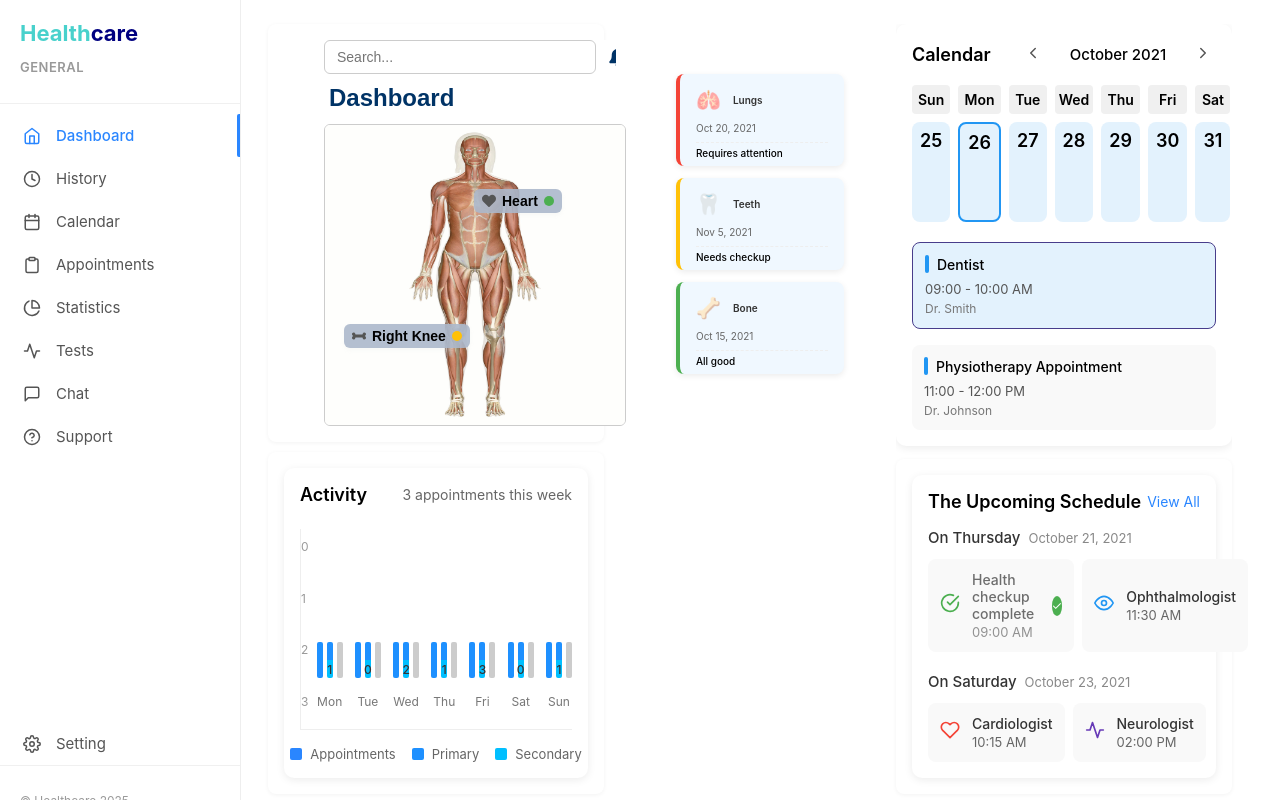
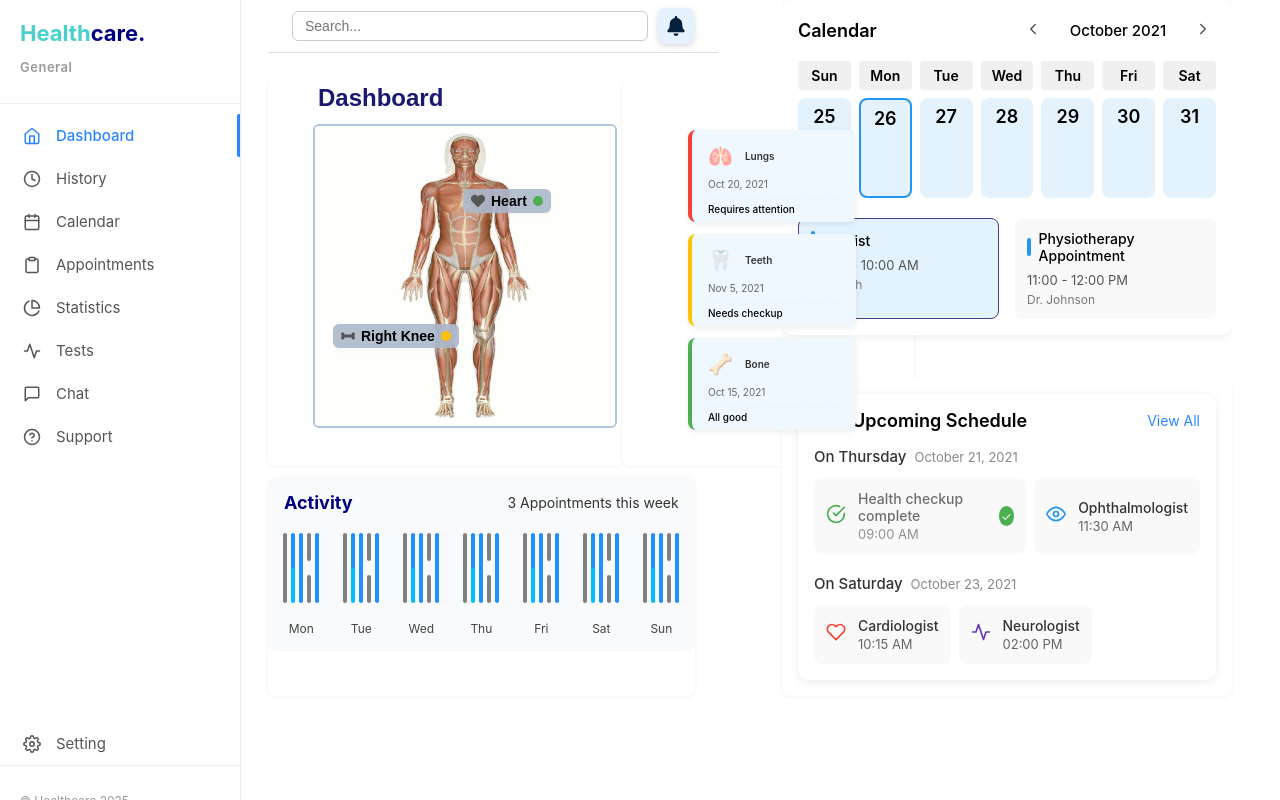
Before and after one commit to sriram507/Fitpeo, a React (Create React App) app in the folder healthcare-dashboard/: page / in a window 1280 px wide. Built offline with nearby package versions, Linux system fonts and the light colour scheme.

Commit message:
updating code

```diff
--- a/healthcare-dashboard/src/App.js
+++ /dev/null
@@ -1,57 +0,0 @@
-import React from "react";
-import Header from "./components/Header/Header";
-import Sidebar from "./components/Sidebar/Sidebar";
-import AnatomySection from "./components/AnatomySection/AnatomySection";
-import ActivityFeed from "./components/ActivityFeed/ActivityFeed";
-import HealthStatusCards from "./components/HealthStatusCards/HealthStatusCards";
-import CalendarView from "./components/CalendarView/CalendarView";
-import UpcomingSchedule from "./components/UpcomingSchedule/UpcomingSchedule";
-
-import styles from "./App.module.css";
-
-function App() {
-  return (
-    <div className={styles.app}>
-      {/* <Header /> */}
-
-      <div className={styles.mainLayout}>
-        {/* Sidebar */}
-        <div className={styles.sidebar}>
-          <Sidebar />
-        </div>
-
-        {/* Main Content */}
-        <div className={styles.contentArea}>
-          <div className={styles.middleRow}>
-            {/* Left Column: Anatomy & Activity Feed */}
-            <div className={styles.leftColumn}>
-              <div className={styles.anatomySection}>
-                <AnatomySection />
-              </div>
-              <div className={styles.activityFeed}>
-                <ActivityFeed />
-              </div>
-            </div>
-
-            {/* Middle Column: Health Status Cards */}
-            <div className={styles.healthCards}>
-              <HealthStatusCards />
-            </div>
-
-            {/* Right Column: Calendar & Upcoming Schedule */}
-            <div className={styles.rightColumn}>
-              <div className={styles.calendarView}>
-                <CalendarView />
-              </div>
-              <div className={styles.upcomingSchedule}>
-                <UpcomingSchedule />
-              </div>
-            </div>
-          </div>
-        </div>
-      </div>
-    </div>
-  );
-}
-
-export default App;
--- /dev/null
+++ b/healthcare-dashboard/src/App.jsx
@@ -0,0 +1,60 @@
+import React from "react";
+import Sidebar from "./components/Sidebar/Sidebar";
+import TopBar from "./components/TopBar/TopBar";
+import AnatomySection from "./components/AnatomySection/AnatomySection";
+import ActivityFeed from "./components/ActivityFeed/ActivityFeed";
+import HealthStatusCards from "./components/HealthStatusCards/HealthStatusCards";
+import CalendarView from "./components/CalendarView/CalendarView";
+import UpcomingSchedule from "./components/UpcomingSchedule/UpcomingSchedule";
+
+import styles from "./App.module.css";
+
+function App() {
+  return (
+    <div className={styles.app}>
+      <div className={styles.mainLayout}>
+        {/* Sidebar */}
+        <div className={styles.sidebar}>
+          <Sidebar />
+        </div>
+
+        {/* Content Area */}
+        <div className={styles.contentArea}>
+          <div className={styles.pageWrapper}>
+            <div className={styles.middleRow}>
+              {/* Left Column: TopBar + Anatomy + Health Cards + Activity Feed */}
+              <div className={styles.leftColumn}>
+                <TopBar />  {/* Moved here */}
+
+                <div className={styles.anatomyAndHealth}>
+                  <div className={styles.anatomySection}>
+                    <AnatomySection />
+                  </div>
+                  <div className={styles.healthCards}>
+                    <HealthStatusCards />
+                  </div>
+                </div>
+                <div className={styles.activityFeed}>
+                  <ActivityFeed />
+                </div>
+              </div>
+
+              {/* Right Column: Calendar & Upcoming Schedule */}
+              <div className={styles.rightColumn}>
+                <div className={styles.calendarView}>
+                  <CalendarView />
+                </div>
+                <div className={styles.upcomingSchedule}>
+                  <UpcomingSchedule />
+                </div>
+              </div>
+            </div>
+          </div>
+        </div>
+      </div>
+    </div>
+  );
+}
+
+
+export default App;
--- a/healthcare-dashboard/src/App.module.css
+++ b/healthcare-dashboard/src/App.module.css
@@ -1,10 +1,11 @@
 /* Main layout containers */
 .app {
+  width: 100vw;
+  height: 100vh;
   display: flex;
   flex-direction: column;
-  height: 100vh;
   overflow: hidden;
-  width: 100%;
+  max-width: none;
 }
 
 .mainLayout {
@@ -22,22 +23,28 @@
 
 /* Content wrapper */
 .contentArea {
-  display: flex;
   flex: 1;
-  padding: 24px 48px; /* Increased horizontal padding */
+  width: 100%;
+  padding: 0 48px 24px 48px; /* reduced top padding from 24px to 12px */
   overflow-y: auto;
-  min-width: 0;
-  max-width: 100%; /* Ensure it can stretch full width */
-  width: 100%;
+  max-width: 100%;
 }
 
+/* Max layout width container */
+.pageWrapper {
+  max-width: 1800px;
+  margin: 0 auto;
+  width: 100%;
+  display: flex;
+  flex-direction: column;
+}
 
-/* Row layout for content */
+/* Main row layout */
 .middleRow {
   display: flex;
   flex: 1;
+  width: 100%;
   min-width: 0;
-  width: 100%;
 }
 
 /* Left column layout */
@@ -46,11 +53,29 @@
   display: flex;
   flex-direction: column;
   gap: 10px;
+  margin-right: 12px;
   min-width: 0;
-  margin-right: 12px;
+}
+
+/* Flex row for Anatomy + Health Cards */
+.anatomyAndHealth {
+  display: flex;
+  flex-direction: row;
+  /* gap: 12px; */
+  width: 40%;
 }
 
 .anatomySection {
+  flex: 1;
+  background-color: #ffffff;
+  padding: 5px;
+  border-radius: 5px;
+  box-shadow: 0 1px 4px rgba(0, 0, 0, 0.05);
+}
+
+.healthCards {
+  width: 260px;
+  flex-shrink: 0;
   background-color: #ffffff;
   padding: 16px;
   border-radius: 8px;
@@ -59,38 +84,36 @@
 
 .activityFeed {
   background-color: #ffffff;
-  padding: 16px;
   border-radius: 8px;
   box-shadow: 0 1px 4px rgba(0, 0, 0, 0.05);
+
+  width: 85%;
+  height: 220px;         /* fixed height */
+  overflow: hidden;      /* prevents scrolling or overflow */
+  display: flex;
+  flex-direction: column;
+  justify-content: space-between; /* distributes content vertically */
+  flex-shrink: 0;
 }
 
-/* Middle column (Health Cards) */
-.healthCards {
-  width: 260px;
-  height: 500px;
-  flex-shrink: 0;
-  display: flex;
-  flex-direction: column;
-  margin-right: 24px;
-}
 
-/* Right column layout */
+
+
+/* Right column */
 .rightColumn {
   flex: 1;
   min-width: 300px;
-  max-width: 450px; /* Or higher if needed */
+  max-width: 450px;
   display: flex;
   flex-direction: column;
   gap: 0px;
 }
 
-
 .calendarView {
   flex: 1;
+  min-height: 300px;
+  overflow: auto;
   height: 100%;
-  min-height: 300px;
-  max-height: 100%;
-  overflow: auto;
 }
 
 .upcomingSchedule {
@@ -100,19 +123,13 @@
   box-shadow: 0 1px 4px rgba(0, 0, 0, 0.05);
 }
 
-.pageWrapper {
-  width: 100%;
-  max-width: none;
-  margin: 0 auto;
-}
-
-
 /* Responsive behavior */
 @media (max-width: 1400px) {
   .healthCards {
     width: 260px;
     margin-right: 20px;
   }
+
   .rightColumn {
     width: 280px;
   }
@@ -129,9 +146,13 @@
     margin-right: 0;
   }
 
+  .anatomyAndHealth {
+    flex-direction: column;
+  }
+
   .healthCards,
   .rightColumn {
-    width: calc(50% - 10px);
+    width: 100%;
     margin-right: 0;
   }
 }
--- a/healthcare-dashboard/src/components/ActivityFeed/ActivityFeed.jsx
+++ b/healthcare-dashboard/src/components/ActivityFeed/ActivityFeed.jsx
@@ -1,17 +1,16 @@
 import React from 'react';
 import styles from './ActivityFeed.module.css';
 
-// Static data
 const activityData = {
   totalAppointments: 3,
   weeklyData: [
-    { day: 'Mon', value: 1, height: '25%' },
-    { day: 'Tue', value: 0, height: '5%' },
-    { day: 'Wed', value: 2, height: '50%' },
-    { day: 'Thu', value: 1, height: '25%' },
-    { day: 'Fri', value: 3, height: '75%' },
-    { day: 'Sat', value: 0, height: '5%' },
-    { day: 'Sun', value: 1, height: '25%' }
+    { day: 'Mon' },
+    { day: 'Tue' },
+    { day: 'Wed' },
+    { day: 'Thu' },
+    { day: 'Fri' },
+    { day: 'Sat' },
+    { day: 'Sun' }
   ]
 };
 
@@ -21,56 +20,40 @@ function ActivityFeed() {
       <div className={styles.header}>
         <h3 className={styles.title}>Activity</h3>
         <div className={styles.appointmentCount}>
-          {activityData.totalAppointments} appointments this week
+          3 Appointments this week
         </div>
       </div>
 
       <div className={styles.chartContainer}>
-        <div className={styles.chartGrid}>
-          <div className={styles.yAxis}>
-            <span>3</span>
-            <span>2</span>
-            <span>1</span>
-            <span>0</span>
-          </div>
+        <div className={styles.barsContainer}>
+          {activityData.weeklyData.map((item, index) => (
+            <div key={index} className={styles.barGroup}>
+              <div className={styles.lineGroup}>
+                {/* Line 1 - Full gray */}
+                <div className={`${styles.line} ${styles.line1}`} />
 
-          <div className={styles.barsContainer}>
-            {activityData.weeklyData.map((item, index) => (
-              <div key={index} className={styles.barGroup}>
-                <div className={styles.highlightLineWrapper}>
-                  <div className={styles.solidLine} style={{ backgroundColor: '#1E90FF' }} />
-                  <div className={styles.splitLine}>
-                    <div style={{ backgroundColor: '#1E90FF' }} />
-                    <div style={{ backgroundColor: '#00BFFF' }} />
-                  </div>
-                  <div className={styles.solidLine} style={{ backgroundColor: '#ccc' }} />
+                {/* Line 2 - Two-color split */}
+                <div className={`${styles.line} ${styles.line2}`}>
+                  <div className={styles.top}></div>
+                  <div className={styles.bottom}></div>
                 </div>
 
-                <div
-                  className={styles.bar}
-                  style={{ height: item.height }}
-                >
-                  <div className={styles.barValue}>{item.value}</div>
+                {/* Line 3 - Solid blue */}
+                <div className={`${styles.line} ${styles.line3}`} />
+
+                {/* Line 4 - Gray with gap */}
+                <div className={`${styles.line} ${styles.line4}`}>
+                  <div></div>
+                  <div></div>
                 </div>
-                <div className={styles.dayLabel}>{item.day}</div>
+
+                {/* Line 5 - Solid blue */}
+                <div className={`${styles.line} ${styles.line5}`} />
               </div>
-            ))}
-          </div>
-        </div>
 
-        <div className={styles.legend}>
-          <div className={styles.legendItem}>
-            <div className={styles.legendColor} style={{ background: '#2a86ff' }} />
-            <span>Appointments</span>
-          </div>
-          <div className={styles.legendItem}>
-            <div className={styles.legendColor} style={{ background: '#1E90FF' }} />
-            <span>Primary</span>
-          </div>
-          <div className={styles.legendItem}>
-            <div className={styles.legendColor} style={{ background: '#00BFFF' }} />
-            <span>Secondary</span>
-          </div>
+              <div className={styles.dayLabel}>{item.day}</div>
+            </div>
+          ))}
         </div>
       </div>
     </div>
--- a/healthcare-dashboard/src/components/ActivityFeed/ActivityFeed.module.css
+++ b/healthcare-dashboard/src/components/ActivityFeed/ActivityFeed.module.css
@@ -1,8 +1,7 @@
 .container {
-  background: white;
+  background: #F8FAFC;
   border-radius: 10px;
   padding: 16px;
-  box-shadow: 0 2px 8px rgba(0, 0, 0, 0.08);
 }
 
 .header {
@@ -14,126 +13,96 @@
 
 .title {
   font-size: 18px;
-  font-weight: 600;
+  font-weight: bold;
+  color: #000080;
   margin: 0;
 }
 
 .appointmentCount {
   font-size: 14px;
-  color: #666;
+  color: #333333;
 }
 
 .chartContainer {
-  margin-top: 24px;
-}
-
-.chartGrid {
   display: flex;
-  height: 180px;
-  border-left: 1px solid #eee;
-  border-bottom: 1px solid #eee;
-  padding-bottom: 20px;
-}
-
-.yAxis {
-  display: flex;
-  flex-direction: column-reverse;
-  justify-content: space-between;
-  margin-right: 8px;
-  font-size: 12px;
-  color: #999;
-  padding-top: 10px;
+  justify-content: center;
+  align-items: flex-end;
+  margin-top: 16px;
 }
 
 .barsContainer {
   display: flex;
-  flex-grow: 1;
+  gap: 24px;
   align-items: flex-end;
-  gap: 12px;
 }
 
 .barGroup {
   display: flex;
   flex-direction: column;
   align-items: center;
-  flex-grow: 1;
-  max-width: 40px;
-  position: relative;
 }
 
-.bar {
-  width: 24px;
-  background: #191970;
-  border-radius: 4px 4px 0 0;
-  position: relative;
+.lineGroup {
+  display: flex;
+  flex-direction: row;
+  gap: 4px;
+  margin-bottom: 12px;
 }
 
-.barValue {
-  position: absolute;
-  top: -24px;
+/* General vertical line style */
+.line {
+  width: 4px;
+  height: 70px;
+  border-radius: 2px;
+}
+
+/* Line 1 - Full gray */
+.line1 {
+  background-color: gray;
+}
+
+/* Line 2 - Two-color vertical split */
+.line2 {
+  display: flex;
+  flex-direction: column;
+  overflow: hidden;
+}
+.line2 .top {
   width: 100%;
-  text-align: center;
-  font-size: 12px;
-  font-weight: 500;
-  color: #333;
-  opacity: 1;
+  height: 50%;
+  background-color: #1E90FF;
+}
+.line2 .bottom {
+  width: 100%;
+  height: 50%;
+  background-color: #00BFFF;
+}
+
+/* Line 3 - Solid blue */
+.line3 {
+  background-color: #1E90FF;
+}
+
+/* Line 4 - Gray with gap */
+.line4 {
+  display: flex;
+  flex-direction: column;
+  justify-content: space-between;
+}
+.line4 div {
+  width: 100%;
+  height: 40%;
+  background-color: gray;
+  border-radius: 2px;
+}
+
+/* Line 5 - Solid blue */
+.line5 {
+  background-color: #1E90FF;
 }
 
 .dayLabel {
-  margin-top: 8px;
+  margin-top: 6px;
   font-size: 12px;
-  color: #777;
+  color: #444;
 }
-
-/* Highlight line styles */
-.highlightLineWrapper {
-  display: flex;
-  justify-content: center;
-  align-items: flex-end;
-  gap: 4px;
-  margin-bottom: 8px;
-  height: 36px;
-}
-
-/* Solid line */
-.solidLine {
-  width: 6px;
-  height: 100%;
-  border-radius: 2px;
-}
-
-/* Split two-tone line */
-.splitLine {
-  width: 6px;
-  height: 100%;
-  border-radius: 2px;
-  overflow: hidden;
-  display: flex;
-  flex-direction: column;
-}
-
-.splitLine div {
-  height: 50%;
-  width: 100%;
-}
-
-.legend {
-  display: flex;
-  justify-content: center;
-  gap: 16px;
-  margin-top: 16px;
-}
-
-.legendItem {
-  display: flex;
-  align-items: center;
-  gap: 8px;
-  font-size: 13px;
-  color: #666;
-}
-
-.legendColor {
-  width: 12px;
-  height: 12px;
-  border-radius: 2px;
-}
--- a/healthcare-dashboard/src/components/AnatomySection/AnatomySection.jsx
+++ b/healthcare-dashboard/src/components/AnatomySection/AnatomySection.jsx
@@ -1,22 +1,12 @@
 // src/components/AnatomySection/AnatomySection.jsx
 import React from 'react';
-import { FaHeart, FaBone, FaBell } from 'react-icons/fa';
+import { FaHeart, FaBone } from 'react-icons/fa';
 import anatomyImage from '../../assets/images/Anatomy.jpg';
 import styles from './AnatomySection.module.css';
 
 function AnatomySection() {
   return (
     <div className={styles.wrapper}>
-      {/* Search + Notification */}
-      <div className={styles.searchContainer}>
-        <input
-          type="text"
-          placeholder="Search..."
-          className={styles.searchBar}
-        />
-        <FaBell className={styles.notificationIcon} />
-      </div>
-
       {/* Dashboard Title */}
       <h3 className={styles.pageTitle}>Dashboard</h3>
 
--- a/healthcare-dashboard/src/components/AnatomySection/AnatomySection.module.css
+++ b/healthcare-dashboard/src/components/AnatomySection/AnatomySection.module.css
@@ -9,36 +9,10 @@
   width: 100%;
 }
 
-.searchContainer {
-  display: flex;
-  align-items: center;
-  justify-content: space-between;
-  width: 100%;
-  margin-bottom: 10px;
-  padding-right: 40px;
-}
-
-.searchBar {
-  flex: 1;
-  padding: 8px 12px;
-  font-size: 14px;
-  border: 1px solid #ccc;
-  border-radius: 6px;
-  outline: none;
-  background-color: #fff;
-}
-
-.notificationIcon {
-  font-size: 20px;
-  margin-left: 12px;
-  color: #003366;
-  cursor: pointer;
-}
-
 .pageTitle {
   font-size: 24px;
   font-weight: bold;
-  color: #003366;
+  color: #191970;
   margin-top: 0;
   margin-bottom: 12px;
   padding-left: 5px;
@@ -59,7 +33,7 @@
   width: 300px;
   height: 300px;
   border-radius: 6px;
-  border: 1px solid #ccc;
+  border: 2px solid #B0C4DE;
   margin: 0;
 }
 
--- a/healthcare-dashboard/src/components/HealthStatusCards/HealthStatusCards.module.css
+++ b/healthcare-dashboard/src/components/HealthStatusCards/HealthStatusCards.module.css
@@ -20,8 +20,8 @@
   gap: 12px;
   width: 100%;
   align-items: flex-start;
-  margin-top: 30px;     /* Move down */
-  margin-left: 10px;   /* Move left */
+  margin-top: 15px;     /* Move down */
+  margin-left: 0px;   /* Move left */
   padding: 0 30px;
 }
 
--- a/healthcare-dashboard/src/components/Sidebar/Sidebar.jsx
+++ b/healthcare-dashboard/src/components/Sidebar/Sidebar.jsx
@@ -41,7 +41,7 @@ function Sidebar() {
         <div className={styles.sidebarHeader}>
           <h2 className={styles.healthcareTitle}>
             <span className={styles.health}>Health</span>
-            <span className={styles.care}>care</span>
+            <span className={styles.care}>care.</span>
           </h2>
           <h3 className={styles.sidebarTitle}>General</h3>
         </div>
--- a/healthcare-dashboard/src/components/Sidebar/Sidebar.module.css
+++ b/healthcare-dashboard/src/components/Sidebar/Sidebar.module.css
@@ -21,7 +21,7 @@
 
 .sidebarTitle {
   font-size: 13px;
-  text-transform: uppercase;
+  /* text-transform: uppercase; */
   color: #999;
   letter-spacing: 0.5px;
   font-weight: 600;
--- /dev/null
+++ b/healthcare-dashboard/src/components/TopBar/TopBar.jsx
@@ -0,0 +1,20 @@
+import React from 'react';
+import { FaBell } from 'react-icons/fa';
+import styles from './TopBar.module.css';
+
+function TopBar() {
+  return (
+    <div className={styles.topBar}>
+      <input
+        type="text"
+        placeholder="Search..."
+        className={styles.searchBar}
+      />
+      <div className={styles.notificationIconWrapper}>
+        <FaBell className={styles.notificationIcon} />
+      </div>
+    </div>
+  );
+}
+
+export default TopBar;
--- /dev/null
+++ b/healthcare-dashboard/src/components/TopBar/TopBar.module.css
@@ -0,0 +1,56 @@
+.topBar {
+  display: flex;
+  align-items: center;
+  gap: 10px;
+  justify-content: space-between;
+  padding: 8px 24px;
+  background-color: #fff;
+  border-bottom: 1px solid #e0e0e0;
+  margin-bottom: 12px;
+  width: 80%;
+  max-width: 1000px;
+}
+
+.searchBar {
+  flex: 1;
+   min-width: 0;
+  padding: 6px 12px;
+  font-size: 14px;
+  border: 1px solid #ccc;
+  border-radius: 6px;
+  outline: none;
+  background-color: #fff;
+  max-width: 1520px;
+}
+
+.notificationIcon {
+  font-size: 20px;
+  color: hsl(210, 82%, 13%);
+  cursor: pointer;
+  flex-shrink: 0; /* Prevent shrinking */
+}
+
+.leftColumn {
+  display: flex;
+  flex-direction: column;
+  gap: 10px;
+  margin-right: 10px;
+  min-width: 0;
+}
+
+.topBar {
+  margin-bottom: 16px; /* add space below the top bar */
+}
+
+.notificationIconWrapper {
+  display: flex;
+  align-items: center;
+  justify-content: center;
+  width: 36px;
+  height: 36px;
+  border-radius: 8px;
+  background-color: hsl(210, 100%, 95%); /* dark blue background */
+  cursor: pointer;
+  box-shadow: 0 2px 6px rgba(0,0,0,0.15);
+  transition: background-color 0.2s ease;
+}
```
